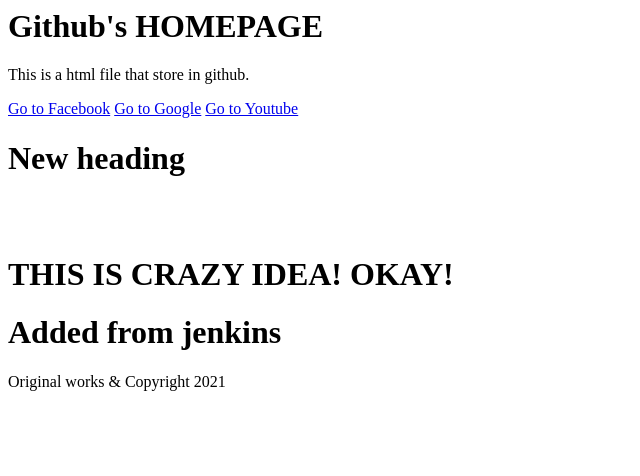
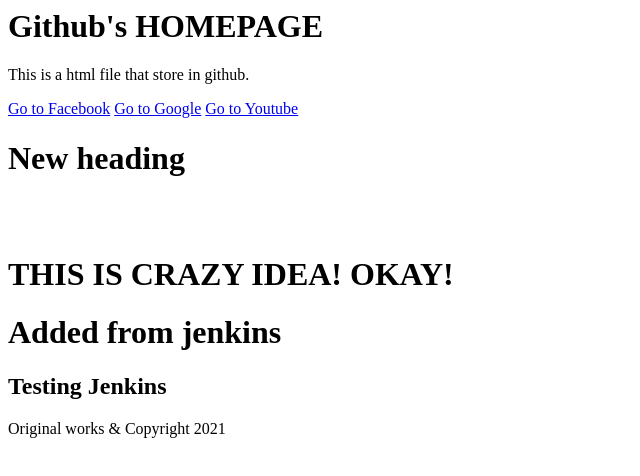
Before and after one commit to Sia0/GitPrac2, a plain HTML site: page Homepage.html in a window 1280 px wide. Shown: the whole page, without its empty margins (0-640 px from the left). Drawn offline with Linux system fonts and the light colour scheme.

Commit message:
Testing Jenkins

```diff
--- a/Homepage.html
+++ b/Homepage.html
@@ -22,6 +22,7 @@
     <br/><br/>
     <h1>THIS IS CRAZY IDEA! OKAY!</h1>
 	<h1>Added from jenkins</h1>
+<h2>Testing Jenkins</h2>
 
     <footer>Original works & Copyright 2021</footer>
   </body>
```
